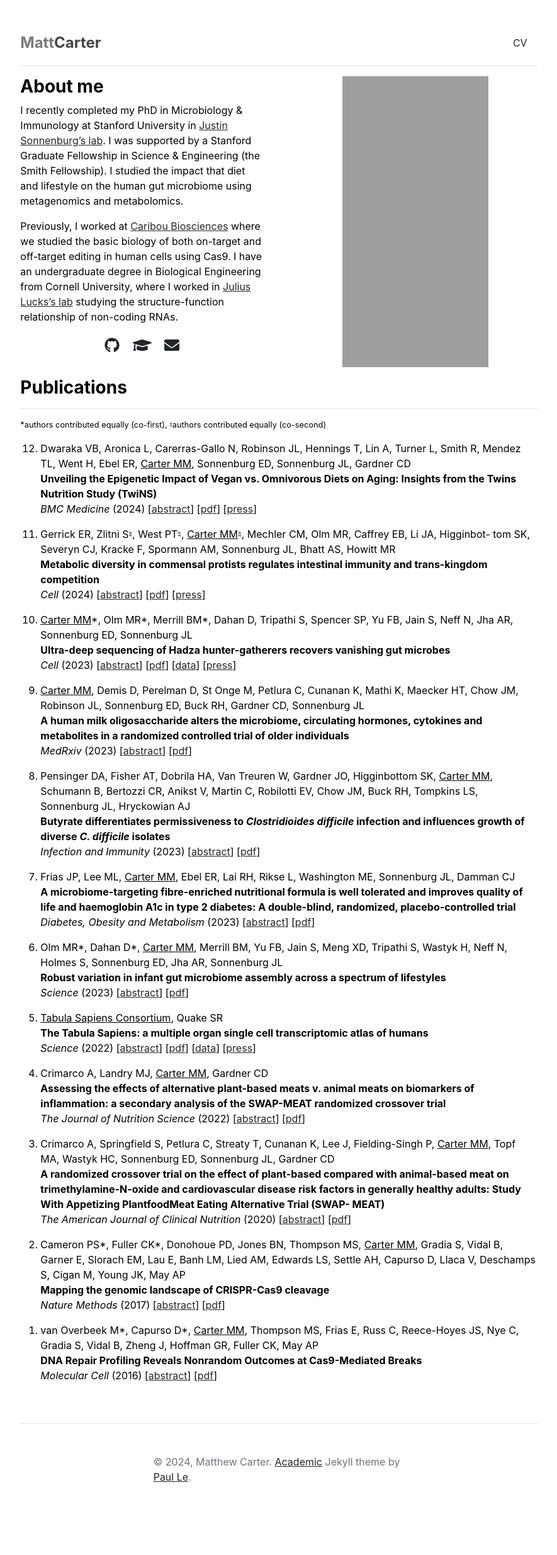
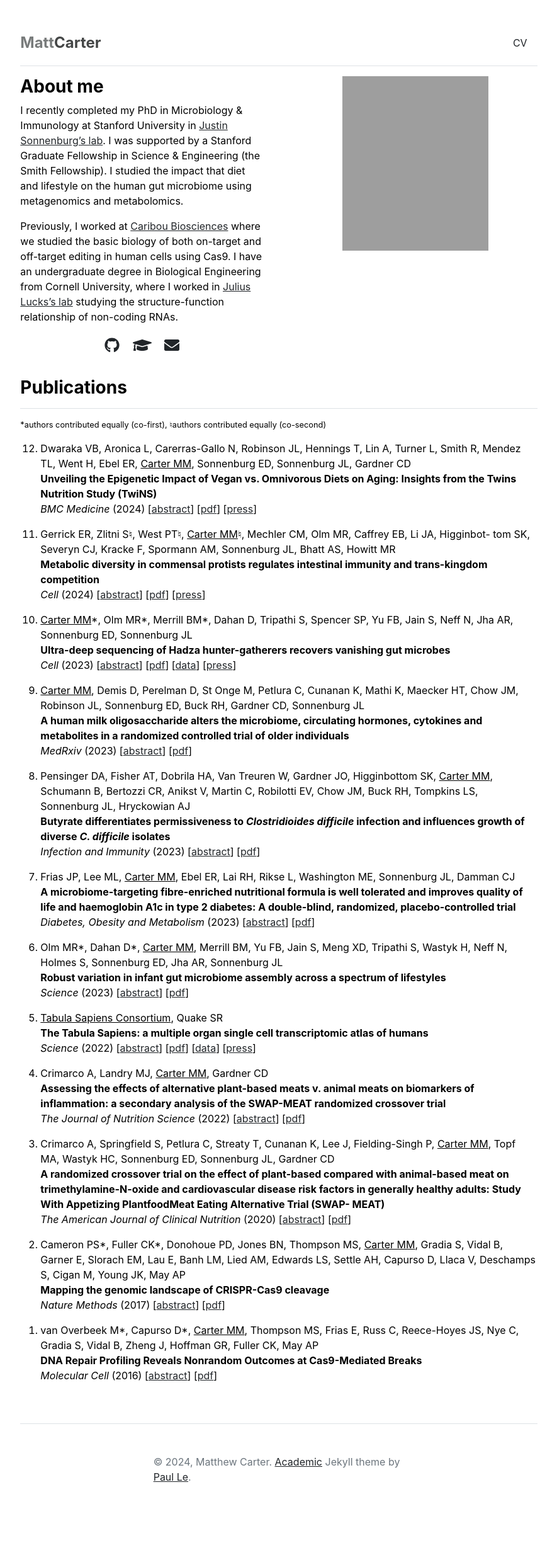
Before and after one commit to matt-cart/matt-cart.github.io, a Jekyll site: the page built from index.md, in a window 1280 px wide. Shown: the whole page at 63% size, without its empty margins (197-1082 px from the left). Built offline with Jekyll 4.4.1, drawn with Linux system fonts in a browser that asks for light colours.

Commit message:
home image

```diff
--- a/_layouts/home.html
+++ b/_layouts/home.html
@@ -13,7 +13,7 @@ layout: default
     </p>
   </div>
   <div class="col-md-6 image-container">
-    <img src="{{ site.github.url }}/assets/img/mugshot_website.png" alt="Home" width="60%">
+    <img src="{{ site.github.url }}/assets/img/mugshot_website.png" alt="Home" width="60%" height="60%">
   </div>
 </div>
 
```
